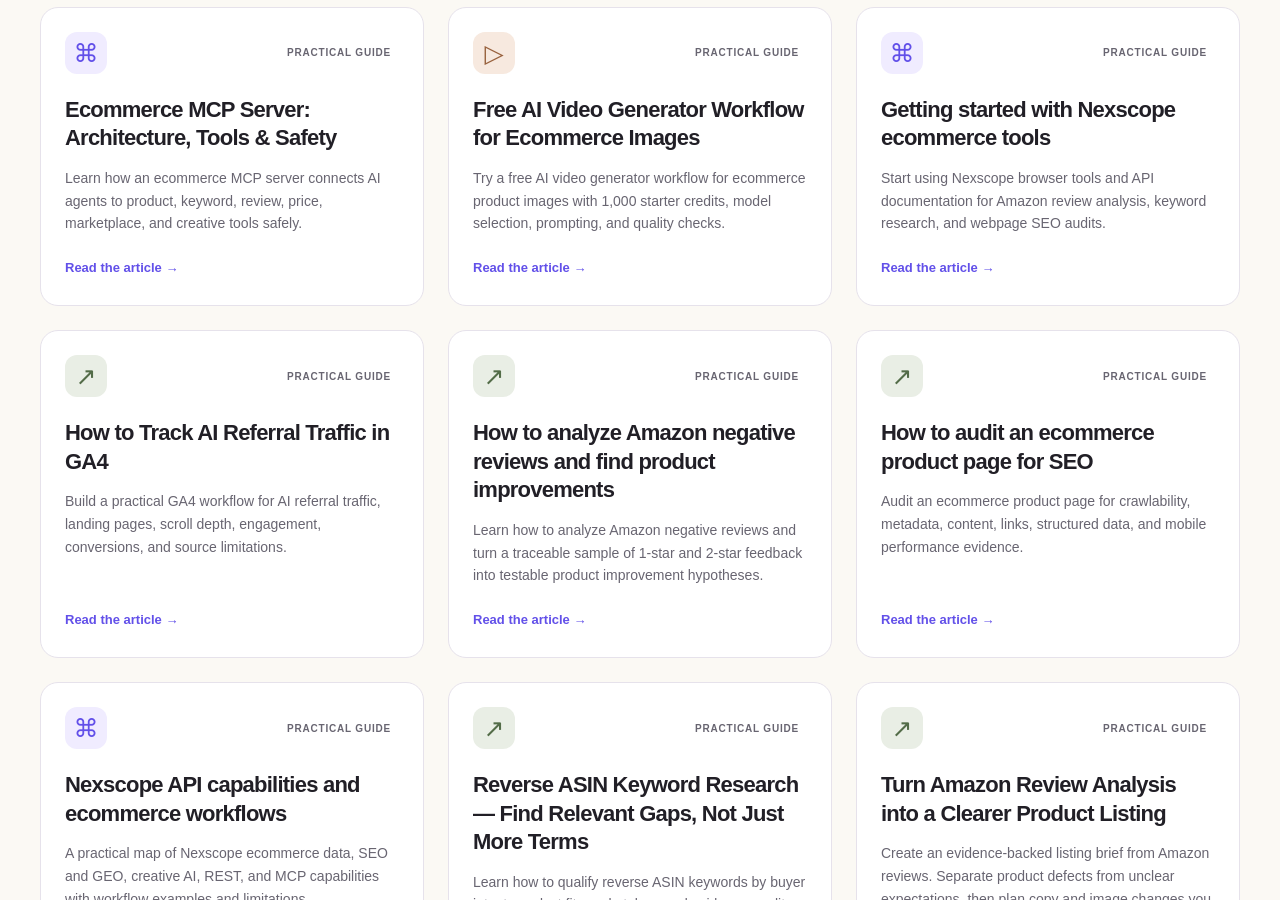
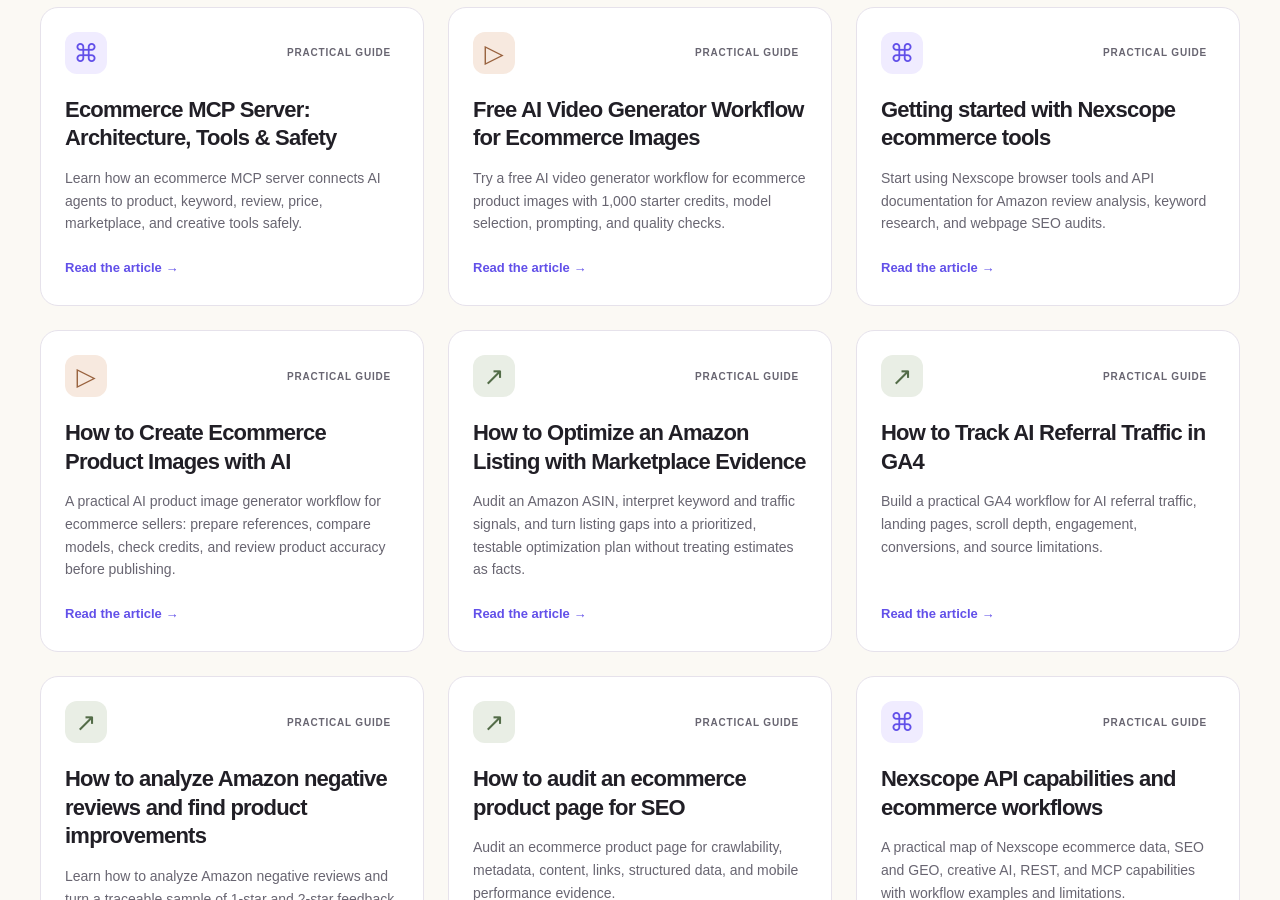
Before and after one commit to nexscope-ai/ecommerce-ai-tools, a Jekyll site: the page built from docs/guides/index.md, in a window 1280 px wide and 900 px high, scrolled down 1856 px. Built offline with Jekyll 4.4.1, drawn with Linux system fonts in a browser that asks for light colours; some of the changed lines change nothing that is shown; some of the changed text lies outside the part shown.

Commit message:
Add product image and Amazon listing optimization guides

```diff
--- /dev/null
+++ b/docs/guides/ai-product-image-generator.md
@@ -0,0 +1,89 @@
+---
+layout: default
+title: How to Create Ecommerce Product Images with AI
+description: "A practical AI product image generator workflow for ecommerce sellers: prepare references, compare models, check credits, and review product accuracy before publishing."
+permalink: /ai-product-image-generator/
+last_reviewed: 2026-09-23
+date_published: 2026-09-23
+date_modified: 2026-09-23
+author: Nexscope Team
+schema_type: Article
+og_type: article
+topic: creative
+faq:
+  - question: Can I use an AI-generated product image in a listing?
+    answer: Review the generated image against the real product and the destination marketplace's current image rules. Do not publish altered labels, unsupported features, or misleading claims.
+  - question: How many credits does an image cost?
+    answer: Cost depends on the available model and settings. Check the live estimate before generating and record the actual credits used after each run.
+  - question: Does the image generator support reference images?
+    answer: Reference-image support depends on the selected model. The live tool shows the inputs and settings currently available for that model.
+---
+
+# How to create ecommerce product images with an AI image generator
+
+**By Nexscope Team · Published and reviewed September 23, 2026**
+
+An **AI product image generator** can turn a written scene or a product reference into image concepts for listings and ads. The useful workflow is to choose a supported model, give it accurate product information, inspect the estimated cost, then compare the output with the real item. An attractive image is not automatically an accurate product image.
+
+**[Open the AI Product Image Generator](https://www.nexscope.ai/tools/ai-image-generator?utm_source=github_pages&utm_medium=referral&utm_campaign=ai_image_generator_launch&utm_content=guide_top).** New Nexscope users receive 1,000 starter credits; generation uses credits according to the selected model and settings.
+
+> **Quick answer:** Start with one clear product reference when the chosen model supports it. Describe the scene without inventing product features. Generate at an aspect ratio suited to the destination, and check the shape, packaging, label, color, and claims before downloading.
+
+## When is an AI product image useful?
+
+| Task | Good starting material | What a human must verify |
+| --- | --- | --- |
+| Explore a lifestyle scene | A real product photo and a short scene brief | The product still looks like the item for sale. |
+| Draft an ad concept | Brand-approved product facts and campaign requirements | Text, claims, and visual implications are supported. |
+| Compare creative directions | The same reference and prompt across available models | Differences in fidelity, framing, and actual credit use. |
+
+The tool creates candidate media. It does not verify that the output complies with a marketplace's current rules or that a depicted feature exists.
+
+## How do you generate and check an image?
+
+1. Gather a high-quality photo of the real product, its approved specifications, and the destination image requirements. Decide whether you need a clean product view, a lifestyle scene, or an ad concept.
+2. Open the [image generator](https://www.nexscope.ai/tools/ai-image-generator?utm_source=github_pages&utm_medium=referral&utm_campaign=ai_image_generator_launch&utm_content=guide_steps) and sign in when prompted.
+3. Select an available model. The live selector shows which inputs and output settings that model supports. Use a reference image if the selected model permits one; otherwise use an accurate text description.
+4. Write one clear prompt describing the subject, background, light, framing, and details that must stay unchanged. Avoid asking the model to add unverified features.
+5. Choose the available aspect ratio, resolution, output count, and other settings. Review the displayed credit estimate before submitting.
+6. Generate, preview, and compare the output with the actual product and your approved copy. Download only an image that passes your review.
+7. Save the reference, prompt, model, settings, date, output, and actual credits used. Change one variable at a time if you run another comparison.
+
+The model catalog and settings can change. The live tool is the source for current availability and estimates; this guide does not rank the models or promise a particular output.
+
+## What should a product-image prompt say?
+
+For a *hypothetical* stainless-steel water bottle, a starting prompt might be:
+
+> Create a clean studio image of the supplied bottle on a neutral surface. Keep the bottle silhouette, cap, color, and printed label consistent with the reference. Use soft side lighting and leave space around the product. Do not add accessories, capacity text, or features absent from the reference.
+
+This is an example input, **not a measured result**. A prompt can request fidelity but cannot guarantee it. If the output changes the logo or cap, reject it or revise the input and review a new generation.
+
+## What evidence should you inspect before publishing?
+
+| Check | Compare with | Decision |
+| --- | --- | --- |
+| Identity | Real product photo and packaging artwork | Reject wrong colors, proportions, logos, or labels. |
+| Product claims | Approved specifications and test evidence | Remove imagery that suggests unsupported performance or included accessories. |
+| Composition | Destination placement and current platform rules | Crop or regenerate if the product is obscured or the format is unsuitable. |
+| Economics | On-page estimate and completed run's credit usage | Keep the settings and cost with the selected asset. |
+
+Nexscope's [product-reference example on the tool page](https://www.nexscope.ai/tools/ai-image-generator) shows a reference-to-output workflow. Treat showcase media as an example of a possible creative direction, not a benchmark for your own product. This guide contains no independent success-rate or conversion claim.
+
+## Frequently asked questions
+
+### Can I use an AI-generated product image in a listing?
+
+Review the generated image against the real product and the destination marketplace's current image rules. Do not publish altered labels, unsupported features, or misleading claims.
+
+### How many credits does an image cost?
+
+Cost depends on the available model and settings. Check the live estimate before generating and record the actual credits used after each run.
+
+### Does the image generator support reference images?
+
+Reference-image support depends on the selected model. The live tool shows the inputs and settings currently available for that model.
+
+For help with model inputs, [ask in Discussions Q&A](https://github.com/nexscope-ai/ecommerce-ai-tools/discussions/categories/q-a). For a reproducible problem, [open an issue](https://github.com/nexscope-ai/ecommerce-ai-tools/issues/new/choose) with the model and non-sensitive settings; never share account secrets.
+
+**[Try the AI Product Image Generator](https://www.nexscope.ai/tools/ai-image-generator?utm_source=github_pages&utm_medium=referral&utm_campaign=ai_image_generator_launch&utm_content=guide_bottom)** · [Turn a product photo into video](../ai-video-generator/) · [Browse all guides](../guides/)
--- /dev/null
+++ b/docs/guides/amazon-listing-optimization-tool.md
@@ -0,0 +1,86 @@
+---
+layout: default
+title: How to Optimize an Amazon Listing with Marketplace Evidence
+description: Audit an Amazon ASIN, interpret keyword and traffic signals, and turn listing gaps into a prioritized, testable optimization plan without treating estimates as facts.
+permalink: /amazon-listing-optimization-tool/
+last_reviewed: 2026-09-23
+date_published: 2026-09-23
+date_modified: 2026-09-23
+author: Nexscope Team
+schema_type: Article
+og_type: article
+topic: research
+faq:
+  - question: Does the tool edit my Amazon listing automatically?
+    answer: No. It produces an evidence summary and a proposed plan for you to review. Verify every proposed claim and make approved changes in your own listing workflow.
+  - question: Are keyword and traffic estimates exact sales figures?
+    answer: No. They are provider signals and bounded observations, not exact sales or complete search coverage. Missing values mean unavailable, not zero.
+  - question: Do I need a target keyword to start?
+    answer: An ASIN or Amazon URL and a marketplace are the starting inputs. A target keyword is optional and can add context for the page-one benchmark.
+---
+
+# How to optimize an Amazon listing with marketplace evidence
+
+**By Nexscope Team · Published and reviewed September 23, 2026**
+
+To **optimize an Amazon listing**, start with its current content and a specific shopper intent. Compare the ASIN's title, bullets, images, and other visible fields with relevant keyword and competitor signals. Turn gaps into a short list of changes you can verify and test. Nexscope's AI Amazon Listing Optimizer organizes those inputs and proposes a prioritized plan; the seller still decides what is true and what to publish.
+
+**[Open the AI Amazon Listing Optimizer](https://www.nexscope.ai/tools/amazon-listing-optimization-tool?utm_source=github_pages&utm_medium=referral&utm_campaign=amazon_listing_optimizer_launch&utm_content=guide_top).** The workflow requires sign-in, and live research or AI steps may use credits.
+
+> **Quick answer:** Enter an ASIN or Amazon product URL, select the marketplace, and optionally add a target keyword. Review the listing snapshot, reverse-ASIN keyword sample, traffic signals, and product history before accepting any recommendation. Prioritize changes with a clear source, a feasible edit, and a way to check the result.
+
+## What does the audit examine?
+
+| Evidence layer | What it can help answer | Important limit |
+| --- | --- | --- |
+| Listing snapshot | Are title, bullets, description, images, price, rating, reviews, and availability consistent with the product? | A snapshot reflects the observed page, not an official Amazon quality score. |
+| Reverse-ASIN keywords | Which terms appear relevant enough to investigate? | This is a bounded provider sample, not every query that brings traffic. |
+| Traffic and keyword signals | Where might visibility or competition deserve more research? | Estimates are not exact visits or sales and should not be mixed with Google search volume. |
+| Product history | Have price, rank, or other observed signals changed over time? | A trend does not prove the cause of a change or reveal exact sales. |
+| Generated plan | Which potential edits can be reviewed first? | Recommendations are hypotheses until a human checks the evidence and product facts. |
+
+**Unavailable data is unknown, not zero.** A recommendation based on a missing field should not become a factual claim.
+
+## How do you run a listing audit?
+
+1. Choose one listing and one marketplace. Record its ASIN or product URL and the date of your review.
+2. Decide what you want to improve: discoverability for a particular shopper query, clearer product information, or a suspected content gap. Add a target keyword if you want the optional page-one benchmark.
+3. Open the [listing optimizer](https://www.nexscope.ai/tools/amazon-listing-optimization-tool?utm_source=github_pages&utm_medium=referral&utm_campaign=amazon_listing_optimizer_launch&utm_content=guide_steps), sign in, and submit the ASIN or URL and marketplace. Review the credit information before live steps.
+4. Read the listing snapshot first. Verify its product identity and visible fields against the current Amazon page and your own catalog facts.
+5. Inspect keyword, traffic, and history sections separately. Note the source, date, and whether each value is observed, estimated, or missing.
+6. Read the proposed plan as a set of hypotheses. Reject changes that depend on unsupported claims, irrelevant terms, or unavailable evidence.
+7. Select one or two edits with a measurable outcome. Record the original listing, approved change, date, and subsequent performance before attributing an effect.
+
+The workflow may pause if a data request fails or credits are insufficient. A partial report is not evidence that the missing step returned zero results.
+
+## How do you turn a finding into a testable change?
+
+The following is an **illustrative decision pattern, not the result of a live ASIN audit**:
+
+| Possible finding | Verify before editing | Candidate action | Check afterward |
+| --- | --- | --- | --- |
+| A relevant product attribute is absent from the title | Packaging, catalog specification, and title rules | Add the accurate attribute in readable wording | Search visibility and listing engagement over a defined period. |
+| Repeated review complaints mention unclear sizing | The affected variants and current size information | Clarify measurements in bullets or images | Returns, questions, and new review themes. |
+| A keyword sample contains a high-volume but unrelated term | Actual product use and shopper intent | Exclude the term from the plan | Ensure the final copy stays accurate and useful. |
+
+Do not publish an AI-suggested title or claim without checking that the product supports it. A before-and-after observation can inform the next test, but it does not by itself prove that one edit caused a ranking or sales change.
+
+For customer-language evidence, pair this workflow with the [Amazon review analysis guide](../amazon-negative-review-analysis/). For a separate method of evaluating search terms, use the [competitor keyword research guide](../amazon-competitor-keyword-research/). Those sources answer different questions and should not be merged into one invented metric.
+
+## Frequently asked questions
+
+### Does the tool edit my Amazon listing automatically?
+
+No. It produces an evidence summary and a proposed plan for you to review. Verify every proposed claim and make approved changes in your own listing workflow.
+
+### Are keyword and traffic estimates exact sales figures?
+
+No. They are provider signals and bounded observations, not exact sales or complete search coverage. Missing values mean unavailable, not zero.
+
+### Do I need a target keyword to start?
+
+An ASIN or Amazon URL and a marketplace are the starting inputs. A target keyword is optional and can add context for the page-one benchmark.
+
+For help interpreting a result, [ask in Discussions Q&A](https://github.com/nexscope-ai/ecommerce-ai-tools/discussions/categories/q-a). For a reproducible tool error, [open an issue](https://github.com/nexscope-ai/ecommerce-ai-tools/issues/new/choose) with a non-sensitive ASIN, marketplace, step, and expected behavior.
+
+**[Audit an Amazon listing](https://www.nexscope.ai/tools/amazon-listing-optimization-tool?utm_source=github_pages&utm_medium=referral&utm_campaign=amazon_listing_optimizer_launch&utm_content=guide_bottom)** · [Browse all guides](../guides/)
--- a/docs/guides/index.md
+++ b/docs/guides/index.md
@@ -1,13 +1,13 @@
 ---
 layout: default
 title: Practical Ecommerce Guides and API Workflows
-description: Explore official Nexscope guides for product research, Amazon reviews, ecommerce SEO, AI video generation and API integrations.
+description: Explore official Nexscope guides for product research, Amazon listing optimization, ecommerce SEO, AI product images and video, and API integrations.
 permalink: /guides/
 resource_hub: true
 resource_type: guide
 hero_title: From a question
 hero_accent: to a working workflow.
-hero_description: Step-by-step guides to research products, explore customer evidence, create product videos and build with ecommerce APIs.
+hero_description: Step-by-step guides to research products, optimize listings, create product images and videos, and build with ecommerce APIs.
 library_heading: Practical guides
 ---
 <!-- Rendered by the shared resource-library template. -->
```
Also changed, not shown: README.md.
